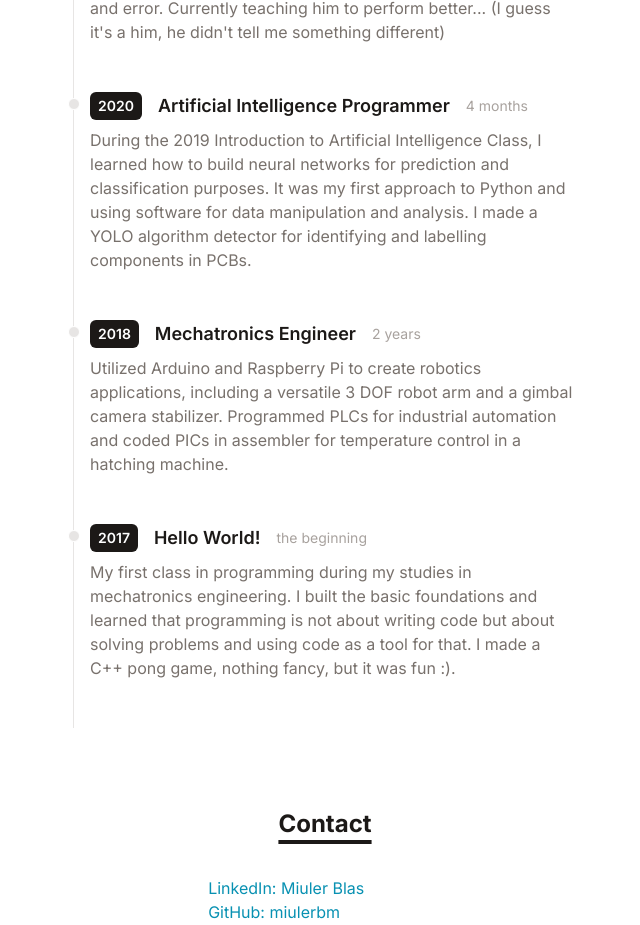
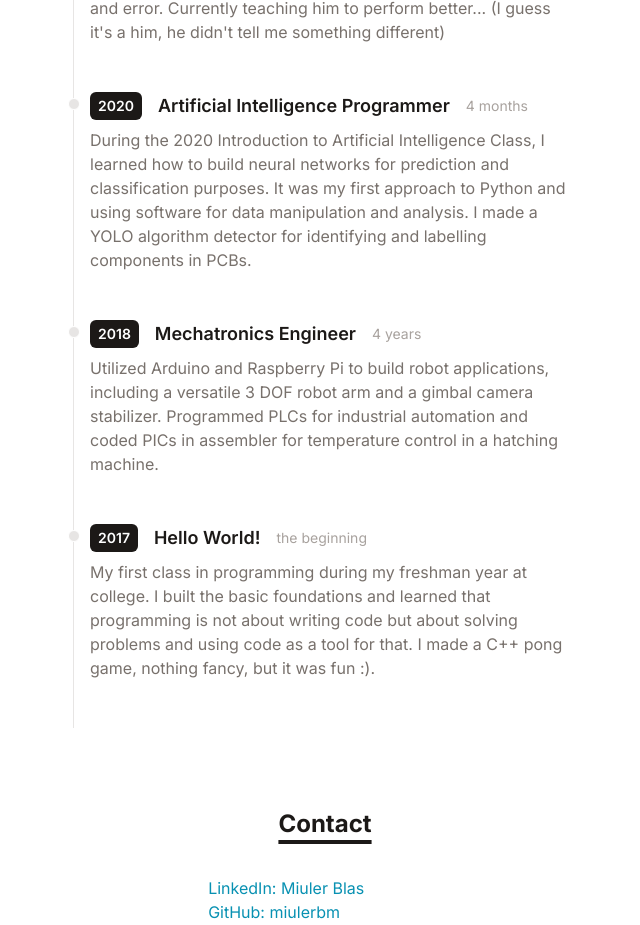
Before and after one commit to miulerbm/minimal-portfolio, a React (Vite) app: page / in a window 1280 px wide. Shown: the part 1440-2365 px from the top of the page, without its empty margins (315-955 px from the left). Built offline with nearby package versions, Linux system fonts and the light colour scheme.

Commit message:
New timeline contents

```diff
--- a/src/data/timeline.js
+++ b/src/data/timeline.js
@@ -18,20 +18,20 @@ export default [
     title: "Artificial Intelligence Programmer",
     duration: "4 months",
     details:
-      "During the 2019 Introduction to Artificial Intelligence Class, I learned how to build neural networks for prediction and classification purposes. It was my first approach to Python and using software for data manipulation and analysis. I made a YOLO algorithm detector for identifying and labelling components in PCBs.",
+      "During the 2020 Introduction to Artificial Intelligence Class, I learned how to build neural networks for prediction and classification purposes. It was my first approach to Python and using software for data manipulation and analysis. I made a YOLO algorithm detector for identifying and labelling components in PCBs.",
   },
   {
     year: "2018",
     title: "Mechatronics Engineer",
-    duration: "2 years",
+    duration: "4 years",
     details:
-      "Utilized Arduino and Raspberry Pi to create robotics applications, including a versatile 3 DOF robot arm and a gimbal camera stabilizer. Programmed PLCs for industrial automation and coded PICs in assembler for temperature control in a hatching machine.",
+      "Utilized Arduino and Raspberry Pi to build robot applications, including a versatile 3 DOF robot arm and a gimbal camera stabilizer. Programmed PLCs for industrial automation and coded PICs in assembler for temperature control in a hatching machine.",
   },
   {
     year: "2017",
     title: "Hello World!",
     duration: "the beginning",
     details:
-      "My first class in programming during my studies in mechatronics engineering. I built the basic foundations and learned that programming is not about writing code but about solving problems and using code as a tool for that. I made a C++ pong game, nothing fancy, but it was fun :).",
+      "My first class in programming during my freshman year at college. I built the basic foundations and learned that programming is not about writing code but about solving problems and using code as a tool for that. I made a C++ pong game, nothing fancy, but it was fun :).",
   },
 ];
```
